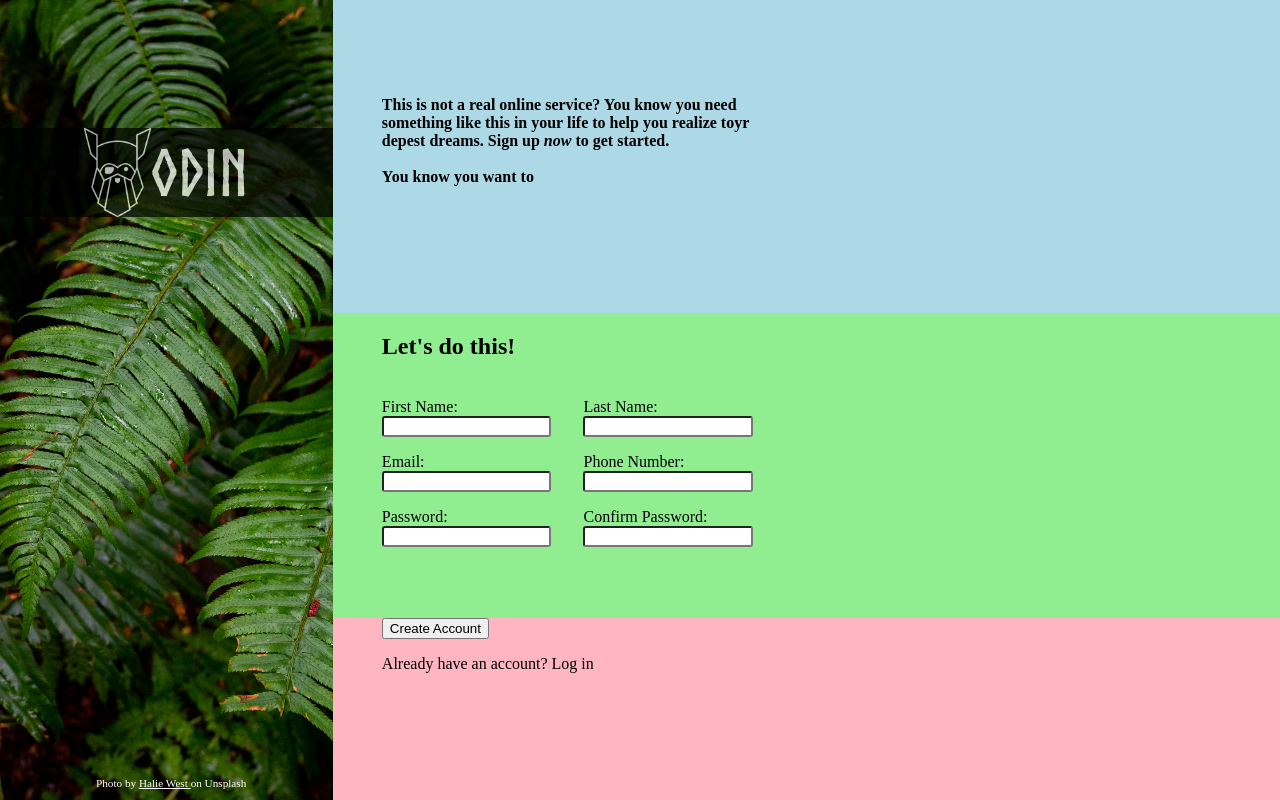
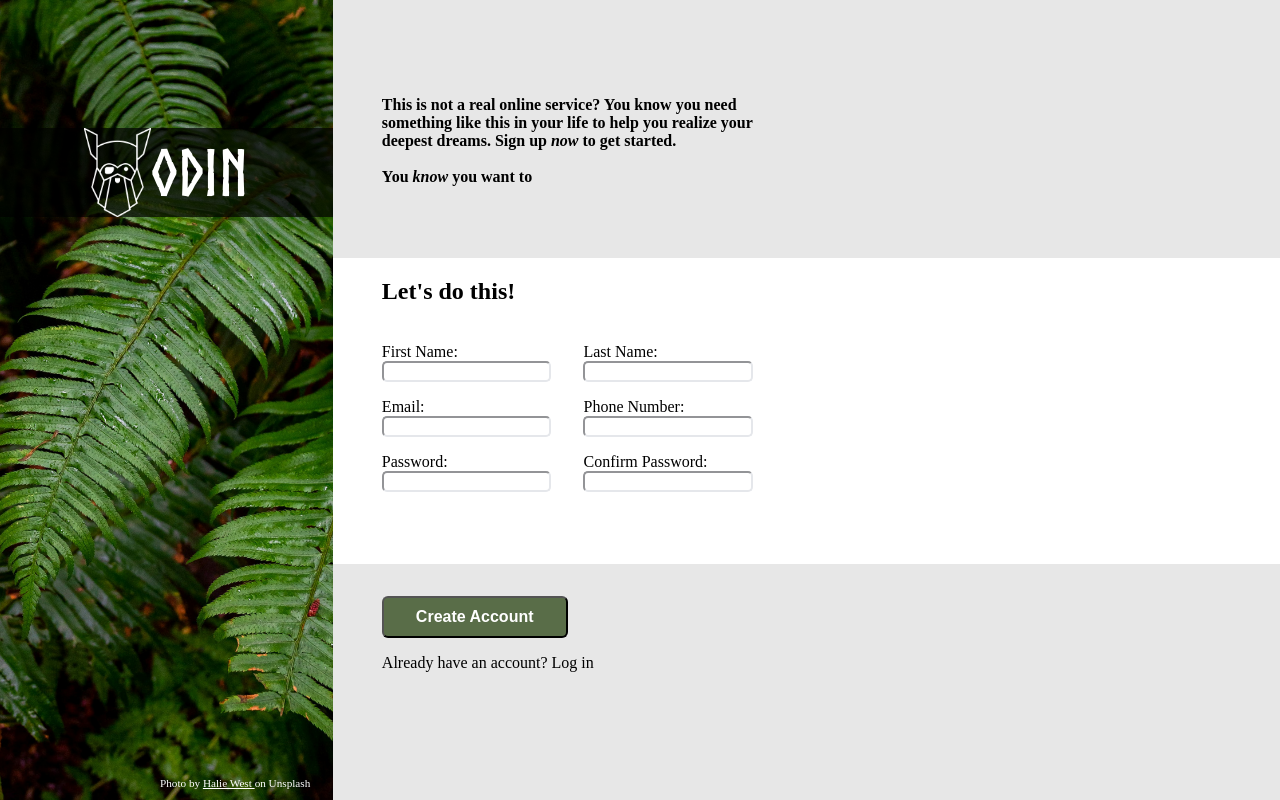
Before and after one commit to ScottLe11/odin-Sign-up-Form, a plain HTML site: page index.html in a window 1280 px wide. Drawn offline with Linux system fonts and the light colour scheme.

Commit message:
Finished implementing all html and css to sign up page

```diff
--- a/index.html
+++ b/index.html
@@ -27,10 +27,10 @@
 
             <div class = "heading">
                 <p>This is not a real online service? You know you need something like this in your
-                    life to help you realize toyr depest dreams. Sign up <em>now</em> to get started.
+                    life to help you realize your deepest dreams. Sign up <em>now</em> to get started.
                     <br>
                     <br>
-                    You know you want to
+                    You <em>know</em> you want to
                 </p>
             </div>
 
@@ -44,7 +44,7 @@
                     <label for="email">Email:</label>
                     <input type = "text">
                     <label for="passward">Password:</label>
-                    <input type = "pass">
+                    <input type = "password" minlength="8">
                     </div>
 
                     <div class = "second-column-field">
@@ -53,14 +53,14 @@
                     <label for="Phone Number">Phone Number:</label>
                     <input type = "text">
                     <label for="confirm-passward">Confirm Password:</label>
-                    <input type = "pass">
+                    <input type = "password" minlength="8">
                     </div>
                 </div>
 
             </form>
 
             <div class = "footer">
-                <button type = "submit">Create Account</button>
+                <button class = "submit-button" type = "submit">Create Account</button>
                 <p>Already have an account? Log in</p>
             </div>
         </div>
--- a/styles.css
+++ b/styles.css
@@ -48,8 +48,7 @@ body{
 .card-body{
     position: absolute;
     color:white;
-    opacity: .7;
-    background-color: black;
+    background-color: rgba(0, 0, 0, 0.7);
     width:26%;
     text-align: center;
     top: 8rem;
@@ -69,12 +68,14 @@ body{
 
 .logo-text{
     font-size: 1em;
+    color: white;
+
 }
 .picture_src{
 
     position:absolute;
     /* top: 41rem; */
-    left: 6rem;
+    left: 10rem;
     display:flex;
     justify-content: center;
     font-size: .7rem;
@@ -98,18 +99,18 @@ body{
 }
 
 .heading{
-    flex-grow:2;
-    background-color: lightblue;
+    flex-grow:1;
+    background-color: rgb(231, 231, 231);
 }
 
 .form{
     flex-grow:1;
-    background-color: lightgreen;
+    background-color: white;
 }
 
 .footer{
     flex-grow:2;
-    background-color: lightpink;
+    background-color: rgb(231, 231, 231);
 }
 
 
@@ -140,6 +141,25 @@ body{
 }
 
 input{
-    border-radius: 3px;
+    border-radius: 5px;
     margin-bottom: 1rem;
+    border-color: #E5E7EB;
 }
+.submit-button{
+    background-color: #596D48;
+    border-radius: 6px;
+    color:white;
+    padding: 10px 32px;
+    margin-top: 2rem;
+    font-size: medium;
+    font-weight: bold;
+}
+
+input[type="password"]:invalid{
+    border-color:red;
+}
+
+input:focus{
+    border-color:blue;
+    box-shadow: 0 0 0 3px rgba(74, 144, 226, 0.5);
+}
```
